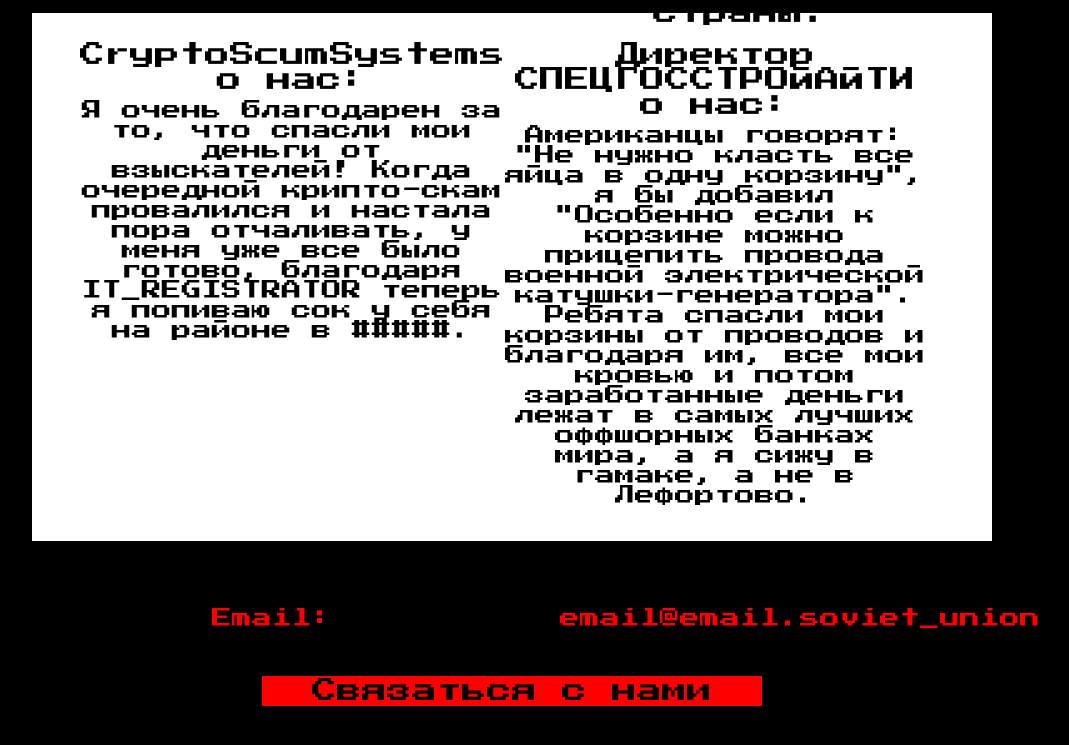
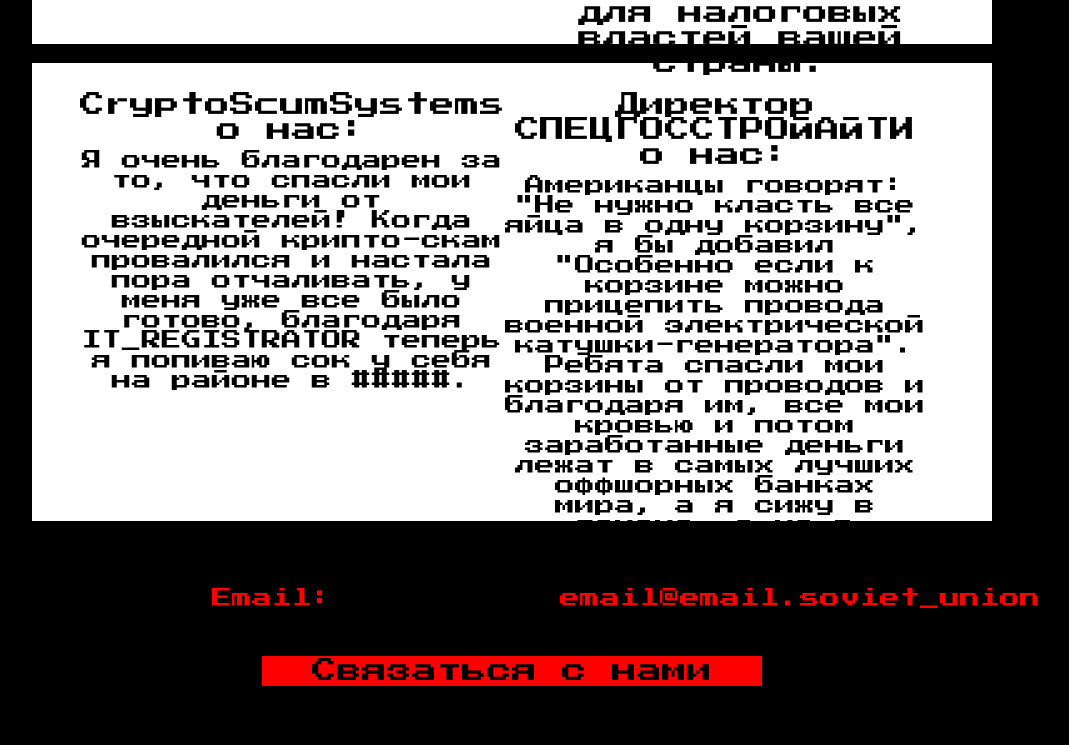
Before and after one commit to Mike2022SPB/it_registrator, a plain HTML site: page index.html in a window 1280 px wide. Shown: the part 1587-2332 px from the top of the page, without its empty margins (128-1197 px from the left). Drawn offline with nearby package versions, Linux system fonts and the light colour scheme.

Commit message:
border, img, duplications fixed v2

```diff
--- a/index.html
+++ b/index.html
@@ -57,7 +57,7 @@
     </div>
   </div>
 
-  <div class="features">
+  <div class="features height_420">
     <div class="column feedback">
       CryptoScumSystems о нас:
       <div class="column_text">
--- a/stylesheet.css
+++ b/stylesheet.css
@@ -50,11 +50,11 @@ body {
   padding-right: 5%;
   background-color: white;
   width: auto;
-  height: 470px;
+  height: 520px;
   text-align: center;
 }
 
-.video {
+.height_420 {
   height: 400px;
 }
 
```
